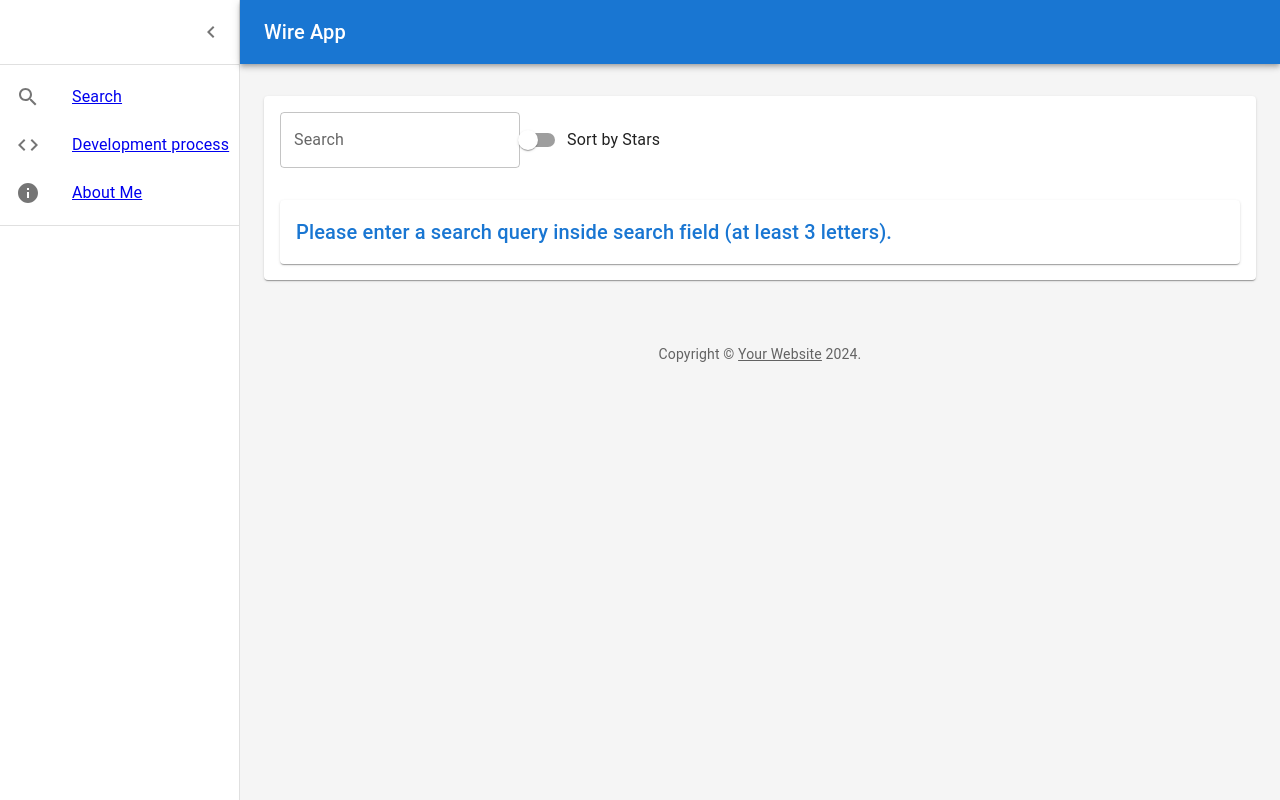
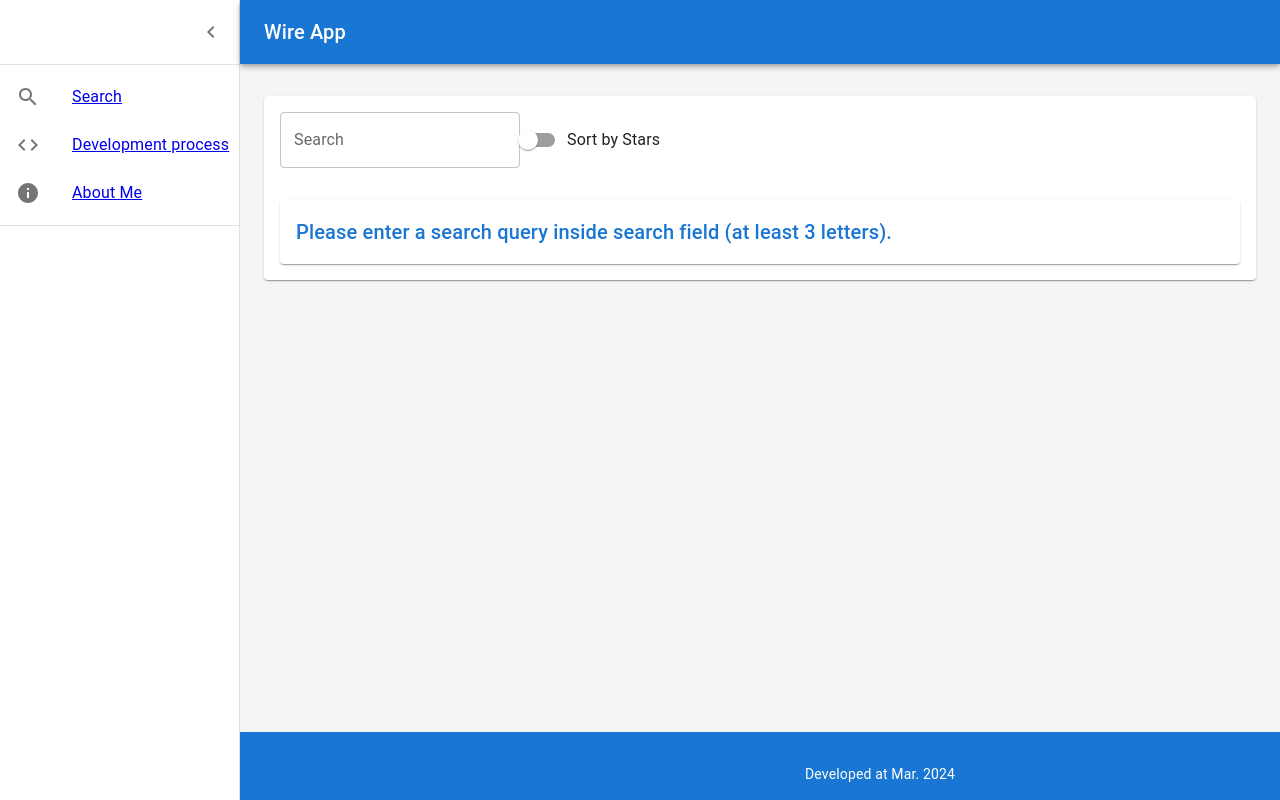
Before and after one commit to bmehrabi/libraries, a React app: page / in a window 1280 px wide. Built offline with nearby package versions, Linux system fonts and the light colour scheme.

Commit message:
Making footer look better

```diff
--- a/src/pages/development-process/DevelopmentProcess.tsx
+++ b/src/pages/development-process/DevelopmentProcess.tsx
@@ -122,6 +122,8 @@ export const DevelopmentProcess = () => {
               All of these process also can be view in the git history. Each commit is descriptive and shows the step
               and the changes that has been done into the project.
             </p>
+
+            <br/><br/>
           </Paper>
         </Grid>
       </Grid>
--- a/src/pages/page-layout/PageLayout.tsx
+++ b/src/pages/page-layout/PageLayout.tsx
@@ -10,21 +10,16 @@ import List from '@mui/material/List';
 import Typography from '@mui/material/Typography';
 import Divider from '@mui/material/Divider';
 import IconButton from '@mui/material/IconButton';
-import Link from '@mui/material/Link';
 import MenuIcon from '@mui/icons-material/Menu';
 import ChevronLeftIcon from '@mui/icons-material/ChevronLeft';
 import {mainListItems} from 'src/components/list-item/ListItems';
 import {Outlet} from "react-router-dom";
+import Paper from '@mui/material/Paper';
 
 function Copyright(props: any) {
   return (
-    <Typography variant="body2" color="text.secondary" align="center" {...props}>
-      {'Copyright © '}
-      <Link color="inherit" href="https://mui.com/">
-        Your Website
-      </Link>{' '}
-      {new Date().getFullYear()}
-      {'.'}
+    <Typography variant="body2" color="white" align="center" padding="1rem" {...props}>
+      {'Developed at Mar. 2024 '}
     </Typography>
   );
 }
@@ -153,7 +148,14 @@ function PageLayoutContent() {
         >
           <Toolbar />
           <Outlet />
-          <Copyright sx={{ pt: 4 }} />
+          <Paper sx={{marginTop: 'calc(10% + 60px)',
+            position: 'fixed',
+            bottom: 0,
+            width: '100%',
+            backgroundColor: (theme) => theme.palette.primary.main,
+          }} square>
+            <Copyright sx={{ pt: 4 }} />
+          </Paper>
         </Box>
       </Box>
     </ThemeProvider>
--- a/src/pages/search/Search.tsx
+++ b/src/pages/search/Search.tsx
@@ -1,15 +1,12 @@
 import * as React from 'react';
-import {createTheme, ThemeProvider} from '@mui/material/styles';
+import {ChangeEvent, useCallback} from 'react';
 import Container from '@mui/material/Container';
 import Grid from '@mui/material/Grid';
 import Paper from '@mui/material/Paper';
 import Projects from '../../components/project/Projects';
 import TextField from '@mui/material/TextField';
 import Box from '@mui/material/Box';
-import {ChangeEvent, useCallback} from 'react';
 import {debounce, FormControlLabel, Switch} from '@mui/material';
-
-const mdTheme = createTheme();
 
 function SearchContent() {
   const [query, setQuery] = React.useState<string>('');
@@ -24,7 +21,6 @@ function SearchContent() {
   const debouncedSearchInputHandler = debounce(searchInputHandler, 200);
 
   return (
-    <ThemeProvider theme={mdTheme}>
     <Container maxWidth="lg" sx={{ mt: 4, mb: 4 }}>
       <Grid container spacing={3}>
         {/* Projects table */}
@@ -44,7 +40,6 @@ function SearchContent() {
         </Grid>
       </Grid>
     </Container>
-    </ThemeProvider>
   );
 }
 
```
Also changed, not shown: 2 other files (tests, documents, lock files or other folders). Lines whose indentation alone changed are shown as unchanged.
